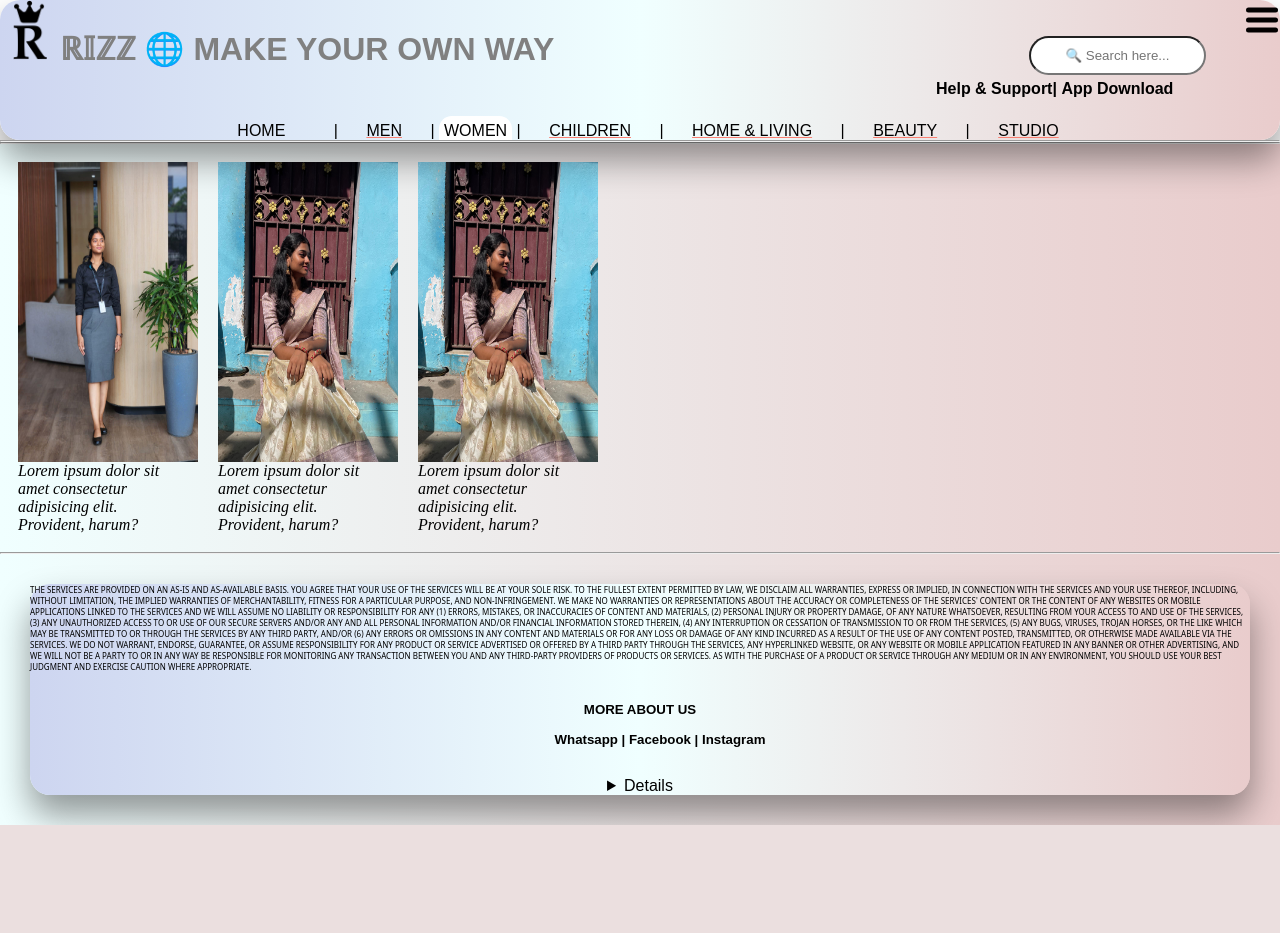
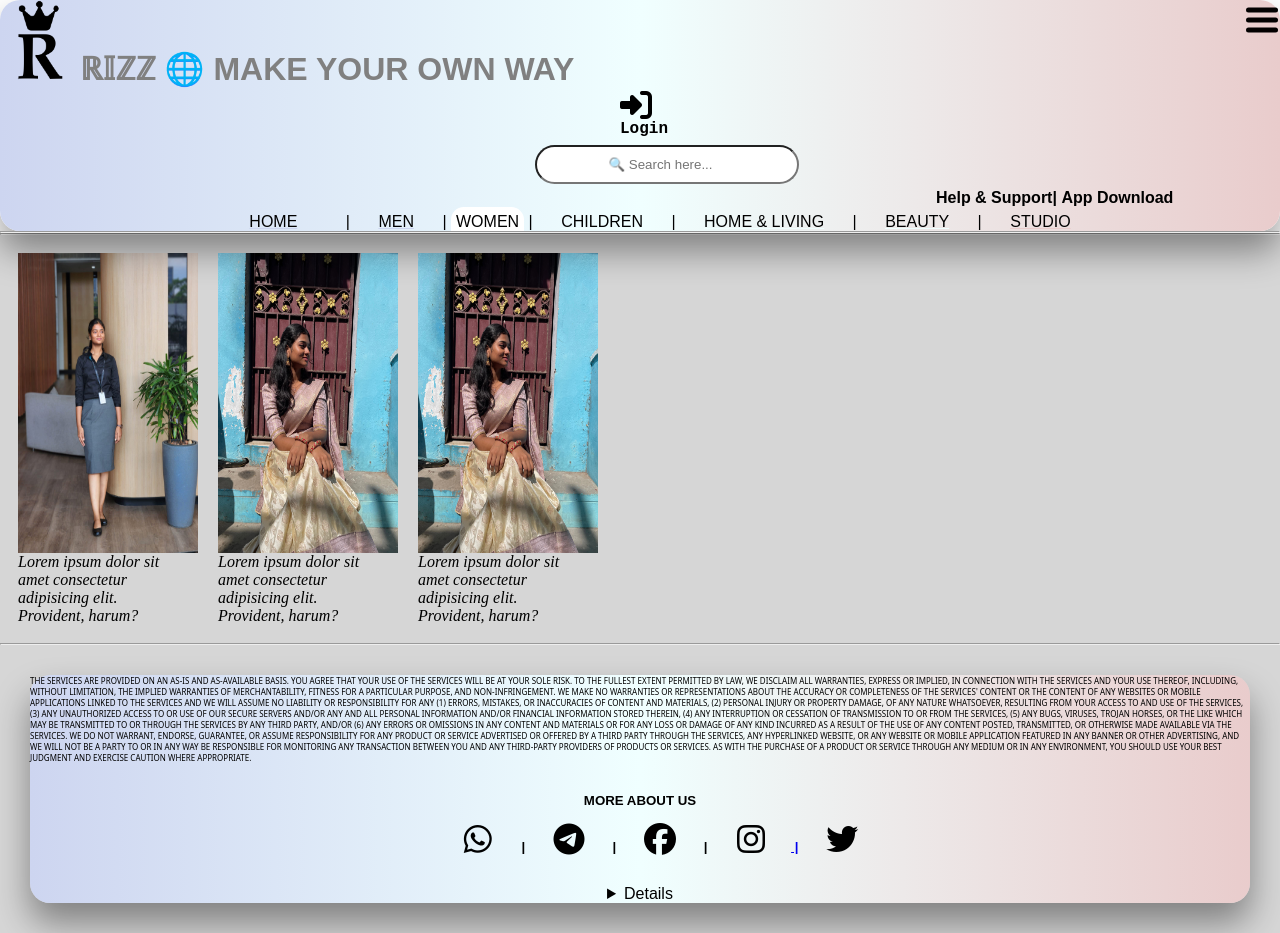
Before and after one commit to Roshan282005/ROZZ-ON, a PHP site: page /Roshans/women.html in a window 1280 px wide. Before the commit the page ends 825 px from the top, so only its background shows below. Run offline with PHP 8.4, Linux system fonts and the light colour scheme.

Commit message:
changes made in css

```diff
--- a/index.html
+++ b/index.html
@@ -114,6 +114,7 @@
                        loadInForm.style.display="none";
                        logUpForm.style.display="block";
                         })
+                        // When the user clicks on the button, open the modal
                       loadInButton.addEventListener('click', function(){
                       loadInForm.style.display="block";
                       logUpForm.style.display="none";
--- a/login/index.php
+++ b/login/index.php
@@ -23,7 +23,7 @@
       <img src="Rozz.png" alt="logo" width="80px">
     </a>
   </center>
-  <h1 class="form-title" style="color: rgb(21, 21, 141);">SIGN IN</h1>
+  <h1 class="form-title" style="color: rgb(21, 21, 141); text-decoration:0 2px 35px 10px rgba(58, 133, 246, 0.9);">SIGN IN</h1>
   <form id="loginForm">
     <div class="input-group">
       <i class="fas fa-envelope"></i>
--- a/rizz.css
+++ b/rizz.css
@@ -43,7 +43,7 @@
 
 
  body{
-  background:linear-gradient(to right ,azure, #e9cccc);
+  background-color: rgba(50, 50, 50, 0.2); /* lighter dark gray */
   opacity: 0.5s ease;
 
    .monoton-regular {
--- a/women.html
+++ b/women.html
@@ -7,6 +7,10 @@
     <meta charset="UTF-8">
     <meta name="viewport" content="width=device-width">
     <title>ＲＩＺＺ</title>
+    <link rel="preconnect" href="https://fonts.googleapis.com">
+   <link rel="preconnect" href="https://fonts.gstatic.com" crossorigin>
+   <link href="https://fonts.googleapis.com/css2?family=Poppins:ital,wght@0,100;0,200;0,300;0,400;0,500;0,600;0,700;0,800;0,900;1,100;1,200;1,300;1,400;1,500;1,600;1,700;1,800;1,900&display=swap" rel="stylesheet">
+    <link rel="stylesheet" href="https://cdnjs.cloudflare.com/ajax/libs/font-awesome/6.5.1/css/all.min.css">
     <link rel="preconnect" href="https://fonts.googleapis.com">
     <link rel="preconnect" href="https://fonts.gstatic.com" crossorigin>
     <link href="https://fonts.googleapis.com/css2?family=Monoton&display=swap" rel="stylesheet">
@@ -51,7 +55,7 @@
       <hr>
       <a href="index.html"><li style="color: black; size: 50px; font-family: system-ui, -apple-system, BlinkMacSystemFont, 'Segoe UI', Roboto, Oxygen, Ubuntu, Cantarell, 'Open Sans', 'Helvetica Neue', sans-serif;">Studio</li></a>
       <hr>
-      <a href="Help.HTML/help.html"><li style="color: black; size: 50px; font-family: system-ui, -apple-system, BlinkMacSystemFont, 'Segoe UI', Roboto, Oxygen, Ubuntu, Cantarell, 'Open Sans', 'Helvetica Neue', sans-serif;">About</li></a>
+      <a href="Help/help.html"><li style="color: black; size: 50px; font-family: system-ui, -apple-system, BlinkMacSystemFont, 'Segoe UI', Roboto, Oxygen, Ubuntu, Cantarell, 'Open Sans', 'Helvetica Neue', sans-serif;">About</li></a>
       <hr>
       <a href="https://www.instagram.com/white__teufel/?hl=en"><li style="color: black; size:50px;font-family: system-ui, -apple-system, BlinkMacSystemFont, 'Segoe UI', Roboto, Oxygen, Ubuntu, Cantarell, 'Open Sans', 'Helvetica Neue', sans-serif;">Contact</li></a><hr>
 
@@ -76,40 +80,66 @@
 
     <div class="head" style="bottom: 0%;">
         <nav style="z-index: 1; ">
-
             <h1 style="display: inline;">
-                    <a href="index.html" rel="RIZZ"><img src="Rozz.png" alt="" width="60px"></a>ℝ𝕀ℤℤ     🌐
+                <a href="index.html" rel="RIZZ"><img src="Rozz.png" alt="white__teufel" width="80px "></a>ℝ𝕀ℤℤ     🌐
                                MAKE YOUR OWN WAY
                 </h1>
                 <ul  style=" display: inline-table; width: 40px;" >
+                <div class="register"
+                     style="padding-left: 580px;
+                            padding-bottom: 8px;">
+                    <a href="login/index.php" id="loadInButton" style="text-decoration: none; color: black;">
+                        <i class="fas fa-sign-in-alt" style="color: black;"><br>
+                        <p style="font-size: 1rem; font-family: 'Courier New', Courier, monospace;text-decoration: dotted;">Login</p></i>
+
+                    </a>
+                </div>
+
+
+                <div class="g-signin2" data-onsuccess="onSignIn"></div>
+
+
+                    <script>
+                        const logUpButton=document.getElementById('logUpButton');
+                        const loadInButton=document.getElementById('loadInButton');
+                        const loadInForm=document.getElementById('load');
+                        const logUpForm=document.getElementById('log');
+
+                       logUpButton.addEventListener('click',function(){
+                       loadInForm.style.display="none";
+                       logUpForm.style.display="block";
+                        })
+                        // When the user clicks on the button, open the modal
+                      loadInButton.addEventListener('click', function(){
+                      loadInForm.style.display="block";
+                      logUpForm.style.display="none";
+                       })
+                    </script>
                 <div class="searchbar" style=" display: inline; " >
                     <input id="input" class="truncate" autocomplete="off" spellcheck="false" role="combobox" aria-controls="matches" aria-expanded="false"
                      aria-description placeholder="🔍 Search here..."
-                         aria-live="polite"  type="🔍 search"  style="margin-left: 25%; margin-bottom: 5px; tab-size: 40px;">
+                     aria-live="polite"  type="search"  style="margin-left: 25%; margin-bottom: 5px; tab-size: 40px;">
                 </div>
                 </ul>
 
                 <h4 style="margin-left: 70%; display: inline-block;">
                     <ul>
-                        <a href="Help.HTML/help.html" target="_blank" rel="icon" >
+                        <a href="Help/help.html" target="_blank" rel="icon" >
                             <li>
                                 Help & Support|
                             </li></a>
                         <li>App Download</li>
                     </ul>
                 </h4>
-
-
-
                 <center>
                 <ul style="width: 80px; bottom: 0;">
 
-                    <a href="index.html" rel="title" aria-valuetext="HOME">
-                    <li style="touch-action: pinch-zoom; color: salmon;">
+                    <a href="index.html" rel="title" aria-valuetext="HOME" style="color: #cdd5f0;">
+                    <li style="touch-action: pinch-zoom; color: white;">
                         <body style="z-index: 4; display: inline-block;padding-inline-start: 0px; ">
 
-                            <ul class="menu" style="z-index: 4; display: inline;padding-inline-start: 0px; ">
-                                <li style="display: inline-block; padding-inline-start: 0px;padding-bottom: 0%;">
+                            <ul class="menu" style="z-index: 4; display: inline;padding-inline-start: 0px; text-decoration: none;">
+                                <li style="display: inline;">
                                 HOME</li></a>
                                 <ul class="submenu" style="z-index: 4; transition: background .2sease; display: tab;">
                                     <li>Classic</li><hr>
@@ -123,11 +153,11 @@
                             </ul>
                     </li>
                         </body><li style="display: inline;padding-inline-start: 20px;">|</li>
-                    <a href="men.html" rel="matches" aria-valuetext="MEN" style="color: salmon;">
+                    <a href="men.html" rel="matches" aria-valuetext="MEN" style="color:#cdd5f0;">
                         <body style="z-index: 4; display: inline-block;padding-inline-start: 0px;">
 
                             <ul class="menu" style="z-index: 4; display: inline; padding-inline-start: 0px;">
-                                <li style="display: inline;">
+                                <li  style="display: inline; "  >
                                     MEN</li></a>
                                 <ul class="submenu" style="z-index: 4;">
                                     <li>Kurthi</li><hr>
@@ -141,11 +171,11 @@
                             </ul>
                     </li>
                         </body><li style="display: inline;">|</li>
-                    <a href="women.html" style="color: salmon;" >
+                    <a href="women.html" style="color: #cdd5f0;" >
                         <body style="z-index: 4; display: inline-block;padding-inline-start: 0px;">
 
                             <ul class="menu" style="z-index: 4; display: inline; padding-inline-start: 0px;">
-                                <li style="display: inline;background-color: white;padding-bottom: 0%; padding-top: 6px; border-top-left-radius: .8rem;border-top-right-radius: .8rem; display: inline-block; padding-inline-start: 5px;padding-inline-end: 5px; padding: -48px; color: black; ">
+                                <li style="background-color: white;padding-bottom: 0%; padding-top: 6px; border-top-left-radius: .8rem;border-top-right-radius: .8rem; display: inline-block; padding-inline-start: 5px;padding-inline-end: 5px; padding: -48px; color: black;">
                                     WOMEN</li></a>
                                 <ul class="submenu" style="z-index: 4;">
                                     <li>chudi</li><hr>
@@ -159,7 +189,7 @@
                             </ul>
                     </li>
                         </body><li style="display: inline;">|</li>
-                    <a href="kids.html" style="color: salmon;">
+                    <a href="kids.html" style="color: azure;">
                         <body style="z-index: 4; display: inline-block;padding-inline-start: 0px;">
 
                             <ul class="menu" style="z-index: 4; display: inline; padding-inline-start: 0px;">
@@ -178,7 +208,7 @@
                             </ul>
                             </li>
                         </body><li style="display: inline;">|</li>
-                    <a href="product.html" style="color: salmon;">
+                    <a href="product.html" style="color:azure">
                         <body style="z-index: 4; display: inline-block;padding-inline-start: 0px;">
 
                             <ul class="menu" style="z-index: 4; display: inline; padding-inline-start: 0px;">
@@ -197,7 +227,7 @@
                             </li>
                         </body><li style="display: inline;">|</li>
                     </a>
-                    <a href="beauty.html" style="color: salmon;">
+                    <a href="beauty.html" style="color: azure ;">
                         <body style="z-index: 4; display: inline-block;padding-inline-start: 0px;">
 
                             <ul class="menu" style="z-index: 4; display: inline; padding-inline-start: 0px;">
@@ -216,7 +246,7 @@
                             </li>
                         </body><li style="display: inline;">|</li>
                     </a>
-                    <a href="studio.html" style="color: salmon;">
+                    <a href="studio.html" style="color: #e9cccc;">
                         <body style="z-index: 4; display: inline-block;padding-inline-start: 0px;">
 
                             <ul class="menu" style="z-index: 4; display: inline; padding-inline-start: 0px;">
@@ -277,18 +307,25 @@
             </p>
             <h5>
                 MORE ABOUT US
-                <ol>
-                    <li>
-                        Whatsapp |
+                <ol >
+                    <a href="https://api.whatsapp.com/send?phone=++91%2094434%2085331&text=Hi,%20I%20contacted%20you%20Through%20your%20Whatsapp%20link">
+                    <li><i class="fab fa-whatsapp"></i>
+                         |
+                    </li></a>
+                    <li><i class="fab fa-telegram"></i>
+                        |
                    </li>
                     <a href="https://www.facebook.com/profile.php?id=100037072140604">
-                    <li>
-                        Facebook |
+                    <li><i class="fab fa-facebook"></i>
+                         |
                     </li></a>
                     <a href="https://www.instagram.com/white__teufel/?hl=en">
                     <li>
-                        Instagram
-                    </li></a>
+                        <i class="fab fa-instagram"></i>
+                    </li> |</a>
+                    <li><i class="fab fa-twitter"></i>
+
+                   </li>
                 </ol>
             </h5>
             <details>
```
Also changed, not shown: login/style.css (+21 -4 lines), men.html (+38 -19 lines). Lines whose indentation alone changed are shown as unchanged.
